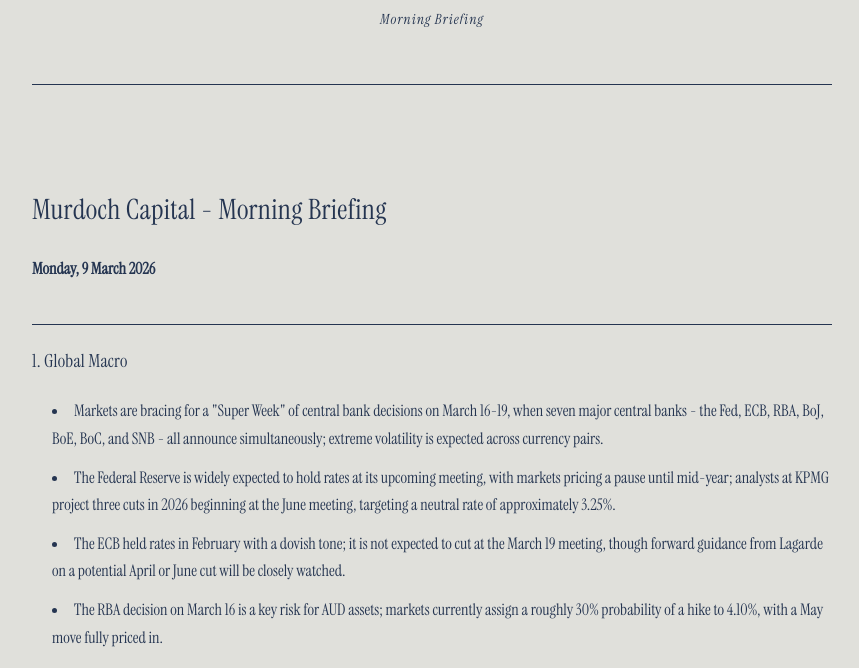
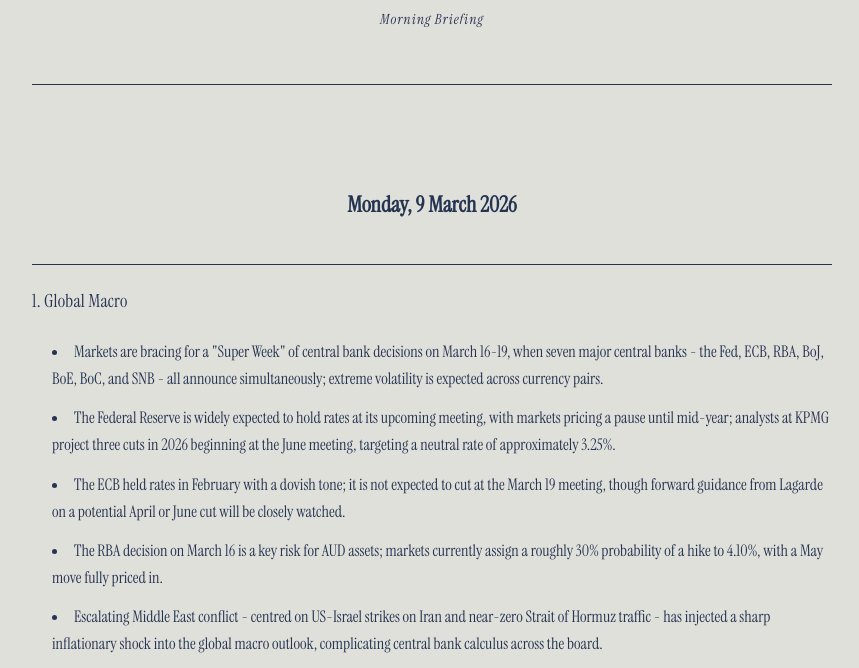
Before and after one commit to C-Murdoch/murdoch-capital-briefing, a website: page index.html in a window 1280 px wide. Shown: the part 131-799 px from the top of the page, without its empty margins (208-1067 px from the left). Drawn offline with Linux system fonts and the light colour scheme.

Commit message:
Briefing update 2026-03-09

```diff
--- a/index.html
+++ b/index.html
@@ -12,7 +12,7 @@
         .header { text-align: center; margin-bottom: 60px; padding-bottom: 40px; border-bottom: 1px solid #253551; }
         .header h1 { font-size: 32px; font-weight: 400; letter-spacing: 0.5px; margin-bottom: 20px; }
         #briefing-content { padding: 40px 0; }
-        #briefing-content h1 { font-size: 28px; font-weight: 400; margin-bottom: 20px; letter-spacing: 0.3px; }
+        #briefing-content > p:first-child { text-align: center; font-size: 22px; margin-bottom: 40px; }
         #briefing-content h2 { font-size: 18px; font-weight: 400; margin-top: 40px; margin-bottom: 20px; letter-spacing: 0.2px; border-top: 1px solid #253551; padding-top: 20px; }
         #briefing-content ul { list-style-position: inside; margin-bottom: 20px; padding-left: 20px; }
         #briefing-content li { margin-bottom: 12px; line-height: 1.7; }
@@ -30,10 +30,8 @@
             <h1>Murdoch Capital</h1>
             <p style="font-size: 14px; letter-spacing: 1px; font-style: italic;">Morning Briefing</p>
         </div>
-        <!-- BRIEFING_CONTENT_START -->
         <div id="briefing-content">
-          <h1>Murdoch Capital - Morning Briefing</h1>
-<p><strong>Monday, 9 March 2026</strong></p>
+          <p><strong>Monday, 9 March 2026</strong></p>
 <h2>1. Global Macro</h2>
 <ul>
 <li>Markets are bracing for a "Super Week" of central bank decisions on March 16-19, when seven major central banks - the Fed, ECB, RBA, BoJ, BoE, BoC, and SNB - all announce simultaneously; extreme volatility is expected across currency pairs.</li>
@@ -69,7 +67,6 @@
 <p>The dominant theme across all asset classes today is the sharp escalation of Middle East conflict, which is simultaneously driving an oil price shock, broad equity risk-off, and safe-haven demand - a stagflationary combination that complicates central bank signalling ahead of next week's packed policy calendar. With the Fed, RBA, ECB, and BoJ all announcing within three days of each other (March 16-19), volatility is likely to remain elevated and investors should be cautious about positioning into event risk on either side.</p>
 <p><em>Briefing compiled by Murdoch Capital AI | Monday, 9 March 2026</em></p>
         </div>
-        <!-- BRIEFING_CONTENT_END -->
     </div>
 </body>
 </html>
```
